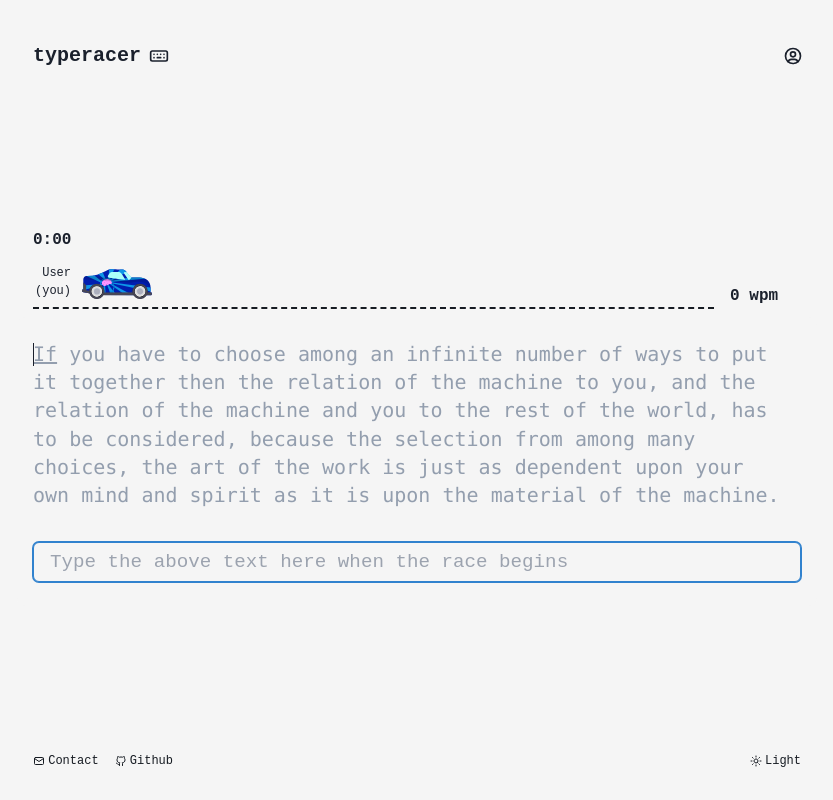
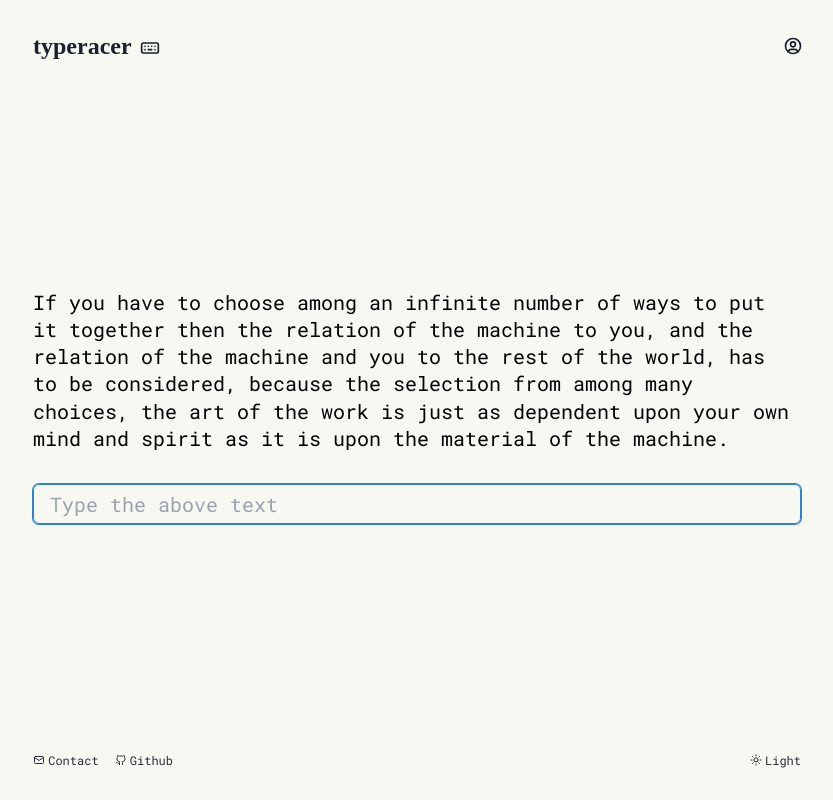
Before and after one commit to sogeking7/react-typingGame, a React (Create React App) app: page / in a window 1280 px wide. Shown: the whole page, without its empty margins (223-1056 px from the left). Built offline with nearby package versions, Linux system fonts and the light colour scheme.

Commit message:
all bugs fixed :)

```diff
--- a/package.json
+++ b/package.json
@@ -8,6 +8,7 @@
     "@emotion/styled": "^11.10.5",
     "@fontsource/open-sans": "^4.5.13",
     "@fontsource/raleway": "^4.5.11",
+    "@fontsource/roboto-mono": "^4.5.8",
     "@tabler/icons": "^1.114.0",
     "@testing-library/jest-dom": "^5.16.5",
     "@testing-library/react": "^13.4.0",
--- a/src/components/App.jsx
+++ b/src/components/App.jsx
@@ -1,107 +1,22 @@
 import NavBar from "./NavBar";
 import Main from "./Main";
-import { useTimer } from "react-timer-hook";
-import { useState, useEffect } from "react";
-import {
-  Box,
-  Container,
-  useColorModeValue,
-  useColorMode,
-} from "@chakra-ui/react";
-import RaceLine from "./RaceLine";
-import { MainContext, MyContext } from "../Context/Context";
+import { Box, useColorModeValue, useColorMode, Flex } from "@chakra-ui/react";
+import { MyContext } from "../Context/Context";
 import Footer from "./Footer";
 
-const data = {
-  text: `If you have to choose among an infinite number of ways to put it together then the relation of the machine to you, and the relation of the machine and you to the rest of the world, has to be considered, because the selection from among many choices, the art of the work is just as dependent upon your own mind and spirit as it is upon the material of the machine.`,
-};
-var textList = data.text.split(" ");
-for (var i = 0; i < textList.length - 1; i++) {
-  textList[i] += " ";
-}
-textList.push(" ");
-
-console.log(textList);
 export default function App() {
+  const { colorMode, toggleColorMode } = useColorMode("light");
   const dmColor = useColorModeValue("second_black", "white");
-
-  const [input, setInput] = useState("");
-  const [pointer, setPointer] = useState(0);
-  const [index, setIndex] = useState(0);
-  const [race, setRace] = useState(0);
-  const [red, setRed] = useState(0);
-  const [length, setLength] = useState(0);
-  const [cur, setCur] = useState(0);
-  const [car, setCar] = useState(0);
-  const [wpm, setWpm] = useState(0);
-  const { seconds, minutes, restart, pause } = useTimer(0);
-  const { colorMode, toggleColorMode } = useColorMode("light");
-
-  useEffect(() => {
-    if (input.length <= textList[index].length) {
-      if (input[input.length - 1] === textList[index][input.length - 1]) {
-        setRed(0);
-        setPointer(input.length);
-        setCur(length + input.length);
-        if (input === textList[index]) {
-          setLength((p) => p + input.length);
-          setInput("");
-          setCar((p) => p + 565 / (textList.length - 1));
-          if (index + 1 === textList.length - 1) {
-            setIndex((p) => p + 1);
-            pause();
-            return;
-          }
-          setIndex((p) => p + 1);
-        }
-      } else {
-        setRed(1);
-      }
-    }
-  }, [input, index, length, pause, red]);
 
   return (
     <MyContext.Provider value={{ colorMode, toggleColorMode }}>
-      <Box bgColor={useColorModeValue("white", "black")} h='100vh' display='flex'  flexDirection='column' justifyContent='space-between'>
+      <Flex h="100vh" flexDirection="column" justifyContent="space-between">
         <NavBar />
         <Box px="2rem" color={dmColor}>
-          <Container maxW="800px" mb="2rem" fontSize="1rem">
-            <Box fontWeight='bold'>
-              <span>{minutes}</span>:
-              <span>
-                {seconds < 10 ? "0" : ""}
-                {seconds}
-              </span>
-            </Box>
-          </Container>
-          <RaceLine
-            length={length}
-            wpm={wpm}
-            cur={cur}
-            setWpm={setWpm}
-            minutes={minutes}
-            seconds={seconds}
-            colorMode={colorMode}
-            car={car}
-          />
-          <MainContext.Provider
-            value={{
-              input,
-              setInput,
-              race,
-              setRace,
-              red,
-              index,
-              restart,
-              pointer,
-              textList,
-            }}
-          >
-            <Main />
-          </MainContext.Provider>
+          <Main />
         </Box>
         <Footer />
-      </Box>
+      </Flex>
     </MyContext.Provider>
   );
 }
--- a/src/components/Buttons/DarkModeSwitcher.jsx
+++ b/src/components/Buttons/DarkModeSwitcher.jsx
@@ -5,7 +5,7 @@ import { MyContext } from "../../Context/Context";
 
 function DarkModeSwitcher() {
   const { colorMode, toggleColorMode } = useContext(MyContext);
-  const dmColor = useColorModeValue("black", "white");
+  const dmColor = useColorModeValue("black", "#bd93f9");
   return (
     <Button variant='link' fontSize='12px' fontWeight='thin' onClick={toggleColorMode} color={dmColor} gap='.2rem'>
 			{colorMode === 'dark' ?
--- a/src/components/Footer.jsx
+++ b/src/components/Footer.jsx
@@ -5,7 +5,7 @@ import React from 'react'
 import {IconMail, IconBrandGithub} from '@tabler/icons'
 import DarkModeSwitcher from './Buttons/DarkModeSwitcher'
 function Footer() {
-  const dmColor = useColorModeValue("black", "white");
+  const dmColor = useColorModeValue("black", "#bd93f9");
 	return (
 		<Box w='100%' p='2rem' fontSize='12px'>
 			<Container maxW='800px' display='flex' justifyContent='space-between' >
--- a/src/components/Main.jsx
+++ b/src/components/Main.jsx
@@ -1,133 +1,89 @@
-import { useContext } from "react";
-import {
-  Box,
-  useColorModeValue,
-  Container,
-  Text,
-  Input,
-} from "@chakra-ui/react";
-import { MainContext } from "../Context/Context";
+import { useState } from "react";
 
-export default function Main() {
-  const { input, setInput, race, red, setRace, index, restart, textList } =
-    useContext(MainContext);
+import { Container, Text, Input } from "@chakra-ui/react";
 
-  const colorTxt = useColorModeValue("#000", "#fff");
-  const dmColor = useColorModeValue("night_white", "night_white");
-  const dmInput = useColorModeValue("black", "white");
+import { data } from "../data/data";
 
-  const bgCursor = useColorModeValue("second_black", "white");
-  const dmBorder = useColorModeValue("blackAlpha.400", "whiteAlpha.400");
+const text = data.text;
+let textArr = text.split(" ");
+for (let i = 0; i < textArr.length - 1; i++) {
+  textArr[i] += " ";
+}
+
+function Main() {
+  const [input, setInput] = useState("");
+  const [pointer, setPointer] = useState(0);
+
+  const curWord = textArr[pointer];
+  let k = 0;
+  for (; k < input.length; k++) if (input[k] !== curWord[k]) break;
+
+  let prev = "";
+  for (let i = 0; i < pointer; i++) {
+    prev += textArr[i];
+  }
+
+  const p1 = curWord.slice(0, k);
+  const p2 = curWord.slice(k, input.length);
+  const p3 = curWord.slice(input.length, curWord.length);
+
+  let en = input.length - curWord.length;
+  let enext = "";
+
+  let next = "";
+  for (let i = pointer + 1; i < textArr.length; i++) {
+    if (en > 0) {
+      const d = textArr[i].length - en;
+      if (d <= 0) {
+        en -= textArr[i].length;
+        enext += textArr[i];
+      } else {
+        enext += textArr[i].slice(0, en);
+        next += textArr[i].slice(en, textArr[i].length);
+        en = 0;
+      }
+      continue;
+    }
+    next += textArr[i];
+  }
+
+  if (!p2 && !p3) {
+    setInput("");
+    setPointer((prev) => prev + 1);
+  }
+
   return (
-    <Container
-      maxW="800px"
-      borderColor={dmBorder}
-      className="mx-auto"
-      bgColor={useColorModeValue("white", "black")} //#f6fbff
-      color={dmColor}
-      py="1.5rem"
-      px="1rem"
-      borderRadius="lg"
-    >
-      <Text lineHeight="1.7rem" fontSize="20px" mb="2rem" position="relative">
-        <p className="relative">
-          {textList.map((word, id) => {
-            if (id < index) {
-              return (
-                <Text
-                  key={id}
-                  display="inline"
-                  position="relative"
-                  bottom="0"
-                  right="0"
-                  color={colorTxt}
-                >
-                  {word}
-                </Text>
-              );
-            } else if (id === index) {
-              var k = -1;
-              for (var i = 0; i < input.length; i++) {
-                if (input[i] === word[i]) k = i;
-                else break;
-              }
-              var p1 = word.slice(0, k + 1);
-              var p2 = word.slice(k + 1, input.length);
-              var p3 = word.slice(input.length, word.length);
-              if (index !== textList.length - 2)
-                p3 = word.slice(input.length, word.length - 1);
-              var temp2 = "",
-                flag = 0;
-              for (let i = 0; i < p2.length; i++) {
-                if (p2[i] !== " ") temp2 += p2[i];
-                else flag = 1;
-              }
-              p2 = temp2;
-              console.log(p2 + "$", p3 + "$");
-              if (input.length === word.length)
-                if (input === word) p1 = word.slice(0, k);
-              return (
-                <Text
-                  key={id}
-                  position="relative"
-                  display="inline-block"
-                  textDecorationThickness="2px"
-                >
-                  <Text
-                    color={colorTxt}
-                    display="inline"
-                    textDecoration="underline"
-                    textDecorationThickness="2px"
-                  >
-                    {p1}
-                  </Text>
-                  <Text
-                    color="second_black"
-                    bgColor="red.300"
-                    display="inline-block"
-                  >
-                    <span className="underline">{p2}</span>
-                    {!!flag && <pre className="inline-block"> </pre>}
-                  </Text>
-                  <Box
-                    w=".1px"
-                    h="23px"
-                    position="absolute"
-                    top="2px"
-                    display="inline-block"
-                    bgColor={bgCursor}
-                  ></Box>
-                  <pre className="inline-block underline">{p3}</pre>
-                  {!flag && <pre className="inline-block"> </pre>}
-                </Text>
-              );
-            } else {
-              return <pre className="inline-block">{word}</pre>;
-            }
-          })}
-        </p>
+    <Container maxW="800px" px="1rem">
+      <Text display="inline-block" mb="2rem">
+        <Text
+          lineHeight="1.7rem"
+          display="inline-block"
+          fontSize="20px"
+          color="green.400"
+        >
+          <span className="text-green-500">{prev}</span>
+
+          <span className="text-green-500">{p1}</span>
+          <span className="text-black bg-red-500">{p2}</span>
+          <span className="text-black">{p3}</span>
+          <span className="text-black bg-red-500">{enext}</span>
+          <span className="text-black">{next}</span>
+        </Text>
       </Text>
 
       <Input
         variant="outline"
         autoFocus="autoFocus"
-        fontSize="1.2rem"
-        bgColor={red ? "red.300" : ""}
-        color={red ? "black" : ""}
-        type="text"
+        fontSize="20px"
         value={input}
-        spellCheck="true"
-        placeholder="Type the above text here when the race begins"
+        bgColor={p2 || enext ? "red.500" : ""}
+        placeholder="Type the above text"
         onChange={(i) => {
-          if (!race) {
-            const time = new Date();
-            setRace(1);
-            time.setSeconds(time.getSeconds() + 180);
-            restart(time);
-          }
           setInput(i.target.value);
         }}
       />
     </Container>
   );
 }
+
+export default Main;
--- a/src/components/MyTheme.js
+++ b/src/components/MyTheme.js
@@ -1,10 +1,12 @@
 import { extendTheme } from "@chakra-ui/react";
+import "@fontsource/roboto-mono"
+
 export const MyTheme = extendTheme({
 	colors: {
-		white: '#f5f5f5',
+		white: '#f8f8f2',
 		second_white: '#e4e4e4',
 		night_white: '#939eae',
-		black: "#161b22", //121212
+		black: "#282a36", //121212
 		second_black: "#1a202c",
 		yellow: '#FFC54D',
 		teal_100: '#AEFEFF',
@@ -26,6 +28,6 @@ export const MyTheme = extendTheme({
 	},
 	fonts: {
 		heading: 'Montserrat',
-		body: `Monospace`
+		body: `Roboto mono`
 	}
 })
--- a/src/components/NavBar.jsx
+++ b/src/components/NavBar.jsx
@@ -2,37 +2,45 @@ import {
   Icon,
   Box,
   Container,
+  Link,
   Flex,
   Heading,
   IconButton,
+  Text,
   Button,
   useColorModeValue,
 } from "@chakra-ui/react";
 import { IconKeyboard, IconUserCircle } from "@tabler/icons";
 import DarkModeSwitcher from "./Buttons/DarkModeSwitcher";
-import {BsGithub} from 'react-icons/bs'
+import { BsGithub } from "react-icons/bs";
 
 export default function NavBar() {
-  const dmColor = useColorModeValue("second_black", "white");
+  const dmButton = useColorModeValue("", "#44475a");
+  const dmColor = useColorModeValue("second_black", "#bd93f9");
   return (
     <Box p="2rem">
       <Container
         maxW="800px"
         display="flex"
         p="0"
+        pl='1rem'
         justifyContent="space-between"
       >
-        <Button variant="ghost" gap=".5rem" size='lg' fontSize='20px' px='1rem'>
-          typeracer
-          <Icon fontSize="20px">
-            <IconKeyboard />
-          </Icon>
-        </Button>
+        <Flex gap=".5rem" alignItems="center">
+          <a href="/" >
+            <Heading fontSize="1.5rem">typeracer</Heading>
+          </a>
+          <Link href="/">
+            <Icon fontSize="20px">
+              <IconKeyboard />
+            </Icon>
+          </Link>
+        </Flex>
         <Flex alignItems="center" gap=".5rem">
           <IconButton
             size="sm"
-            variant="ghost"
-            mr='.5rem'
+            variant="link"
+            mr=".5rem"
             color={dmColor}
             icon={
               <Icon fontSize="20px">
@@ -40,7 +48,6 @@ export default function NavBar() {
               </Icon>
             }
           />
-
         </Flex>
       </Container>
     </Box>
--- a/src/components/RaceLine.jsx
+++ b/src/components/RaceLine.jsx
@@ -10,7 +10,7 @@ function RaceLine({ wpm, cur, setWpm, seconds, minutes, colorMode, car }) {
   useEffect(() => {
     const s = 180 - (60 * minutes + seconds);
     setWpm(Math.round(cur / 5 / (s / 60)));
-  }, [seconds]);
+  }, [seconds, minutes]);
 
   return (
     <Box mb=".5rem" h="25px">
@@ -26,7 +26,7 @@ function RaceLine({ wpm, cur, setWpm, seconds, minutes, colorMode, car }) {
         <Flex
           position="absolute"
           h="30px"
-          top="-15px"
+          top="-10px"
           gap=".5rem"
           left={car + "px"}
         >
--- /dev/null
+++ b/src/data/data.js
@@ -0,0 +1,4 @@
+
+export const data = {
+  text: `If you have to choose among an infinite number of ways to put it together then the relation of the machine to you, and the relation of the machine and you to the rest of the world, has to be considered, because the selection from among many choices, the art of the work is just as dependent upon your own mind and spirit as it is upon the material of the machine.`,
+};
```
Also changed, not shown: 1 other file (tests, documents, lock files or other folders).
